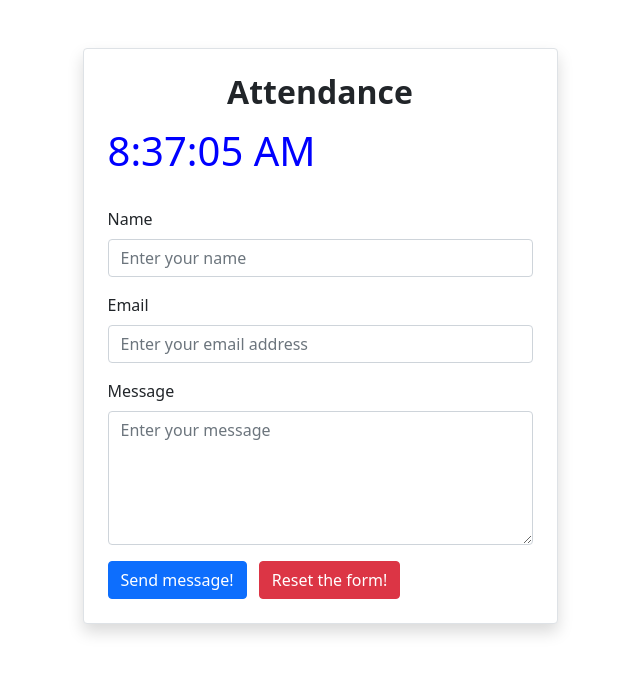
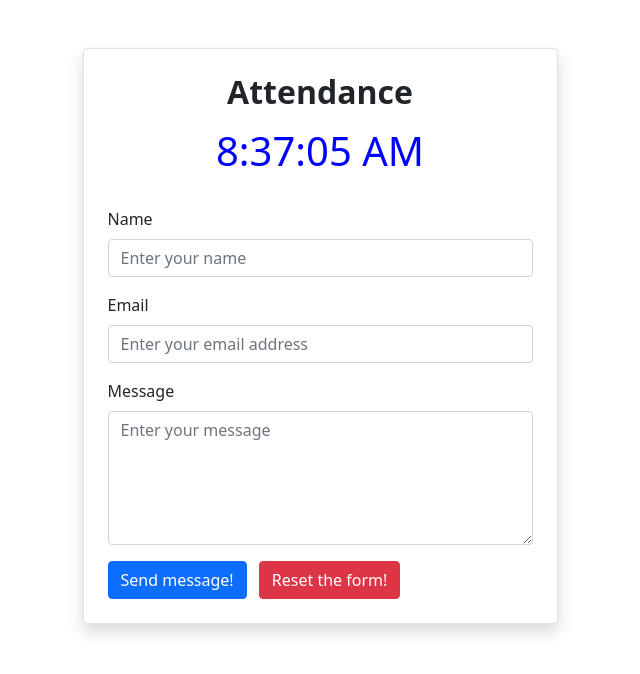
Before and after one commit to Rms-Value/rms-value.github.io, a plain HTML site: page index.html in a window 1280 px wide. Shown: the whole page, without its empty margins (320-960 px from the left). Drawn offline with nearby package versions, Linux system fonts and the light colour scheme.

Commit message:
Update index.html

```diff
--- a/index.html
+++ b/index.html
@@ -14,7 +14,7 @@
             <div class="col-lg-5 col-md-8 mx-auto shadow border bg-white p-4 rounded">
                 <h2 class="text-center fw-bold mb-3">Attendance</h2>
                 <form name="google-sheet">
-                    <div aligh="center" class="form-group mb-3">
+                    <div align="center" class="form-group mb-3">
                         <label class="form-label"><h1 style="color:blue" id="current-time" name="current-time"></h1></label>
                     </div>
                     <div id="form_alerts"></div>
```
